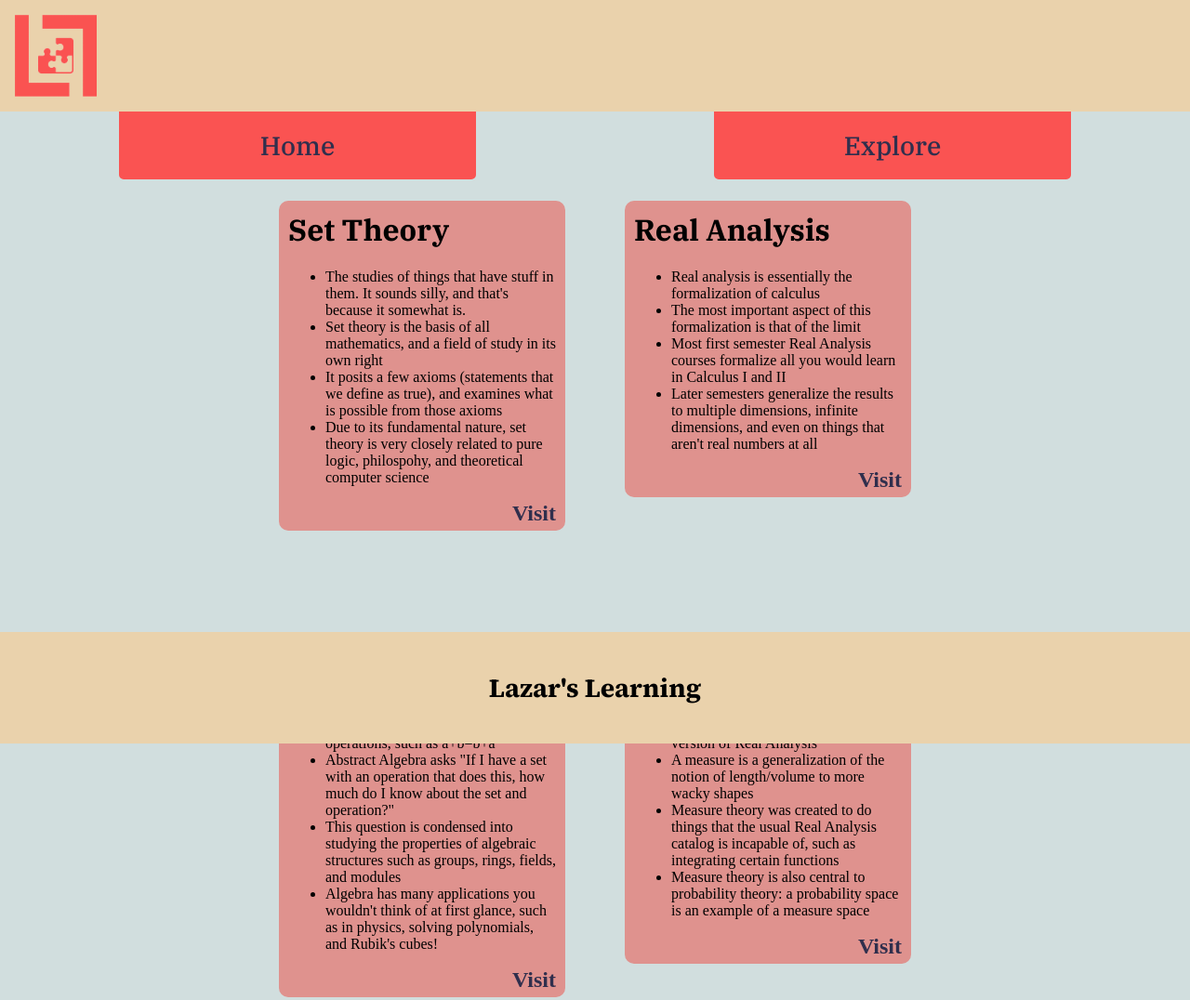
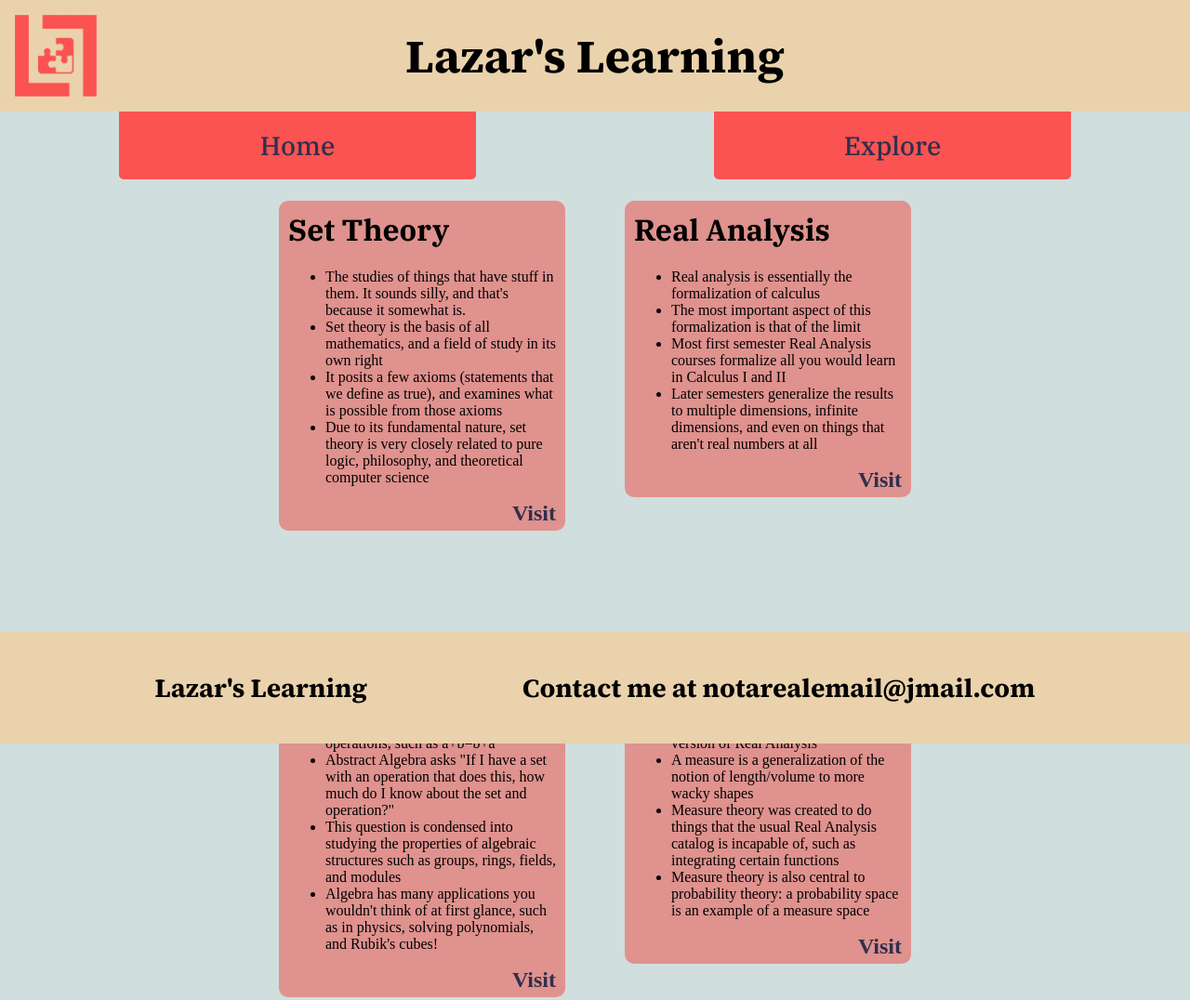
Before and after one commit to lazardjm/lazar-126-final, a plain HTML site: page explore.html in a window 1280 px wide. Shown: the top 1076 px of the page at 93% size. Drawn offline with Linux system fonts and the light colour scheme.

Commit message:
Header and Footer Changes

```diff
--- a/css/styles.css
+++ b/css/styles.css
@@ -27,11 +27,15 @@ header {
     height: 15vh;
     margin: 0;
     padding: 2vh;
+    font-size: 30px;
     box-sizing: border-box;
+    display: flex;
+    align-items: center;
+    justify-content: center;
 }
 
 footer {
-    font-size: 28px;
+
     background-color: var(--beige);
     position: fixed;
     left: 0;
@@ -43,11 +47,16 @@ footer {
     box-sizing: border-box;
     display: flex;
     align-items: center;
-    justify-content: center;
+    justify-content: space-evenly;
+    flex-direction: column;
+    font-size: 16px;
 }
 
 #logo {
-    height: 100%;
+    height: 11vh;
+    position: fixed;
+    left: 2vh;
+    top: 2vh;
 }
 
 .leftButton {
@@ -165,4 +174,13 @@ main {
     .emptyDiv {
         height: 10vh;
     }
+    header {
+        font-size: 50px;
+    }
+
+    footer {
+        flex-direction: row;
+        font-size: 28px;
+    }
+
 }
--- a/explore.html
+++ b/explore.html
@@ -4,9 +4,10 @@
         <title>Explore Topics</title>
         <link rel="stylesheet" href="css/styles.css">
     </head>
-    <header>
-        <img id="logo" src="img/logo.png">
+    <header class="source-bold">
+        Lazar's Learning
     </header>
+    <img id="logo" src="img/logo.png">
     <div class="emptyDiv"></div>
     <div class="button leftButton">
         <a class="buttonLink" href="index.html">Home</a>
@@ -30,7 +31,7 @@
                         It posits a few axioms (statements that we define as true), and examines what is possible from those axioms
                     </li>
                     <li>
-                        Due to its fundamental nature, set theory is very closely related to pure logic, philospohy, and theoretical computer science
+                        Due to its fundamental nature, set theory is very closely related to pure logic, philosophy, and theoretical computer science
                     </li>
                 </ul>
                 <h2>
@@ -106,7 +107,8 @@
         </div>
     </main>
     <footer class="source-bold">
-        Lazar's Learning
+        <p>Lazar's Learning</p>
+        <p>Contact me at notarealemail@jmail.com</p>
     </footer>
 
 </html>
```
Also changed, not shown: index.html (+5 -3 lines), topics/abstract.html (+5 -3 lines), topics/measure.html (+6 -4 lines), topics/real.html (+6 -4 lines), topics/set.html (+6 -4 lines), 1 other file.
